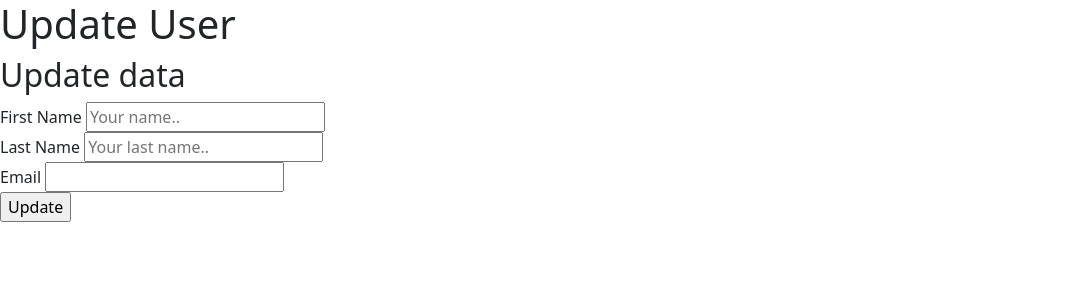
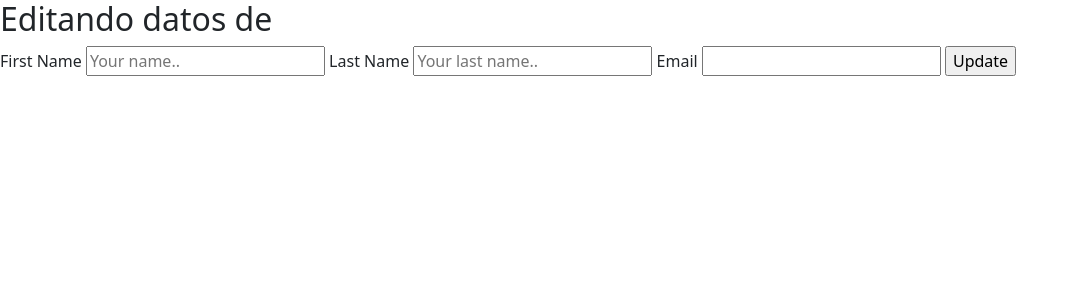
Before and after one commit to Alundain/user_MODULARIZADO, a Flask app: template flask_app/templates/edit_user.html in a window 1280 px wide. Shown: the top 300 px of the page, without its empty margins (0-1079 px from the left). Run offline with Flask 3, Linux system fonts and the light colour scheme; the template is opened without the code that fills it, so the values that code supplies are empty.

Commit message:
Mensaje de commit actualizado

```diff
--- a/flask_app/models/user.py
+++ b/flask_app/models/user.py
@@ -31,13 +31,13 @@ class User:
     @classmethod
     def get_one(cls, data):
         query = "SELECT * FROM users WHERE id = %(id)s;"
-        print("LLEGA ANTES DESPUES LEER LA QUERY =====")
+        print("LLEGA ANTES DESPUES LEER LA QUERY =====", query)
         result = connectToMySQL('users').query_db(query,data)
         return cls(result[0])
 
     @classmethod
     def update(cls,data):
-        query = "UPDATE users SET first_name=%(first_name)s, last_name=%(last_name)s"
+        query = "UPDATE users SET first_name=%(first_name)s, last_name=%(last_name)s, email = %(email)s WHERE id=%(id)s;"
         return connectToMySQL('users').query_db(query,data)
 
     @classmethod
--- a/flask_app/templates/edit_user.html
+++ b/flask_app/templates/edit_user.html
@@ -2,32 +2,27 @@
 <html lang="en">
 <head>
     <meta charset="UTF-8">
+    <meta http-equiv="X-UA-Compatible" content="IE=edge">
     <meta name="viewport" content="width=device-width, initial-scale=1.0">
-    <title>Update User</title>
-
     <link href="https://cdn.jsdelivr.net/npm/bootstrap@5.0.2/dist/css/bootstrap.min.css" rel="stylesheet" integrity="sha384-EVSTQN3/azprG1Anm3QDgpJLIm9Nao0Yz1ztcQTwFspd3yD65VohhpuuCOmLASjC" crossorigin="anonymous">
+    <title>Editar Usuario</title>
 </head>
 <body>
-    <h1>Update User</h1>
     <div>
         <form action="/user/update" method="post" id="customers">
-            <h2>Update data  {{persona.first_name}}</h2>
+            <h2>Editando datos de {{persona.first_name}}</h2>
+
             <input type="hidden" name="id" value="{{persona.id}}">
-            <div>
+
             <label for="first_name">First Name</label>
             <input type="text"  id="first_name" name="first_name" placeholder="Your name.." value="{{persona.first_name}}">
-            </div>
-            <div>
+
             <label for="last_name">Last Name</label>
             <input type="text" id="last_name" name="last_name" placeholder="Your last name.." value="{{persona.last_name}}">
-            </div>
-            <div>
+
             <label for="email">Email</label>
             <input type="text" id="email"  name="email" value="{{persona.email}}">
-            </div>
-            <div>
             <input type="submit" value="Update">
-            </div>
         </form>
     </div>
 </body>
```
Lines whose indentation alone changed are shown as unchanged.
